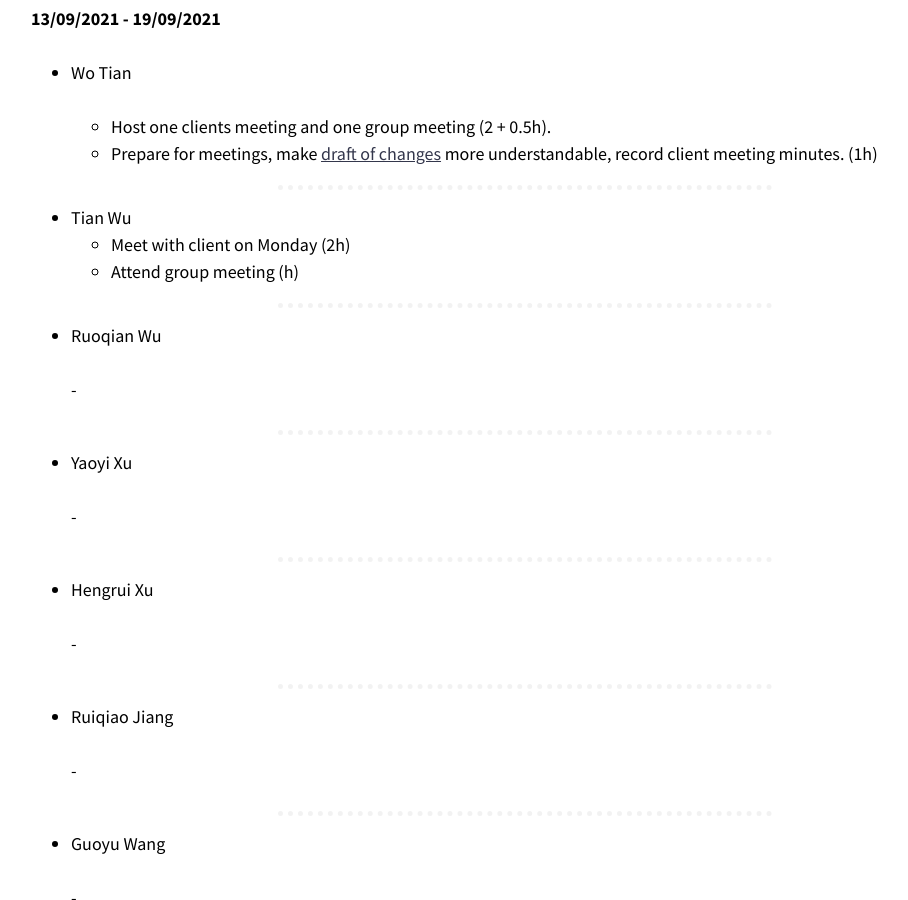
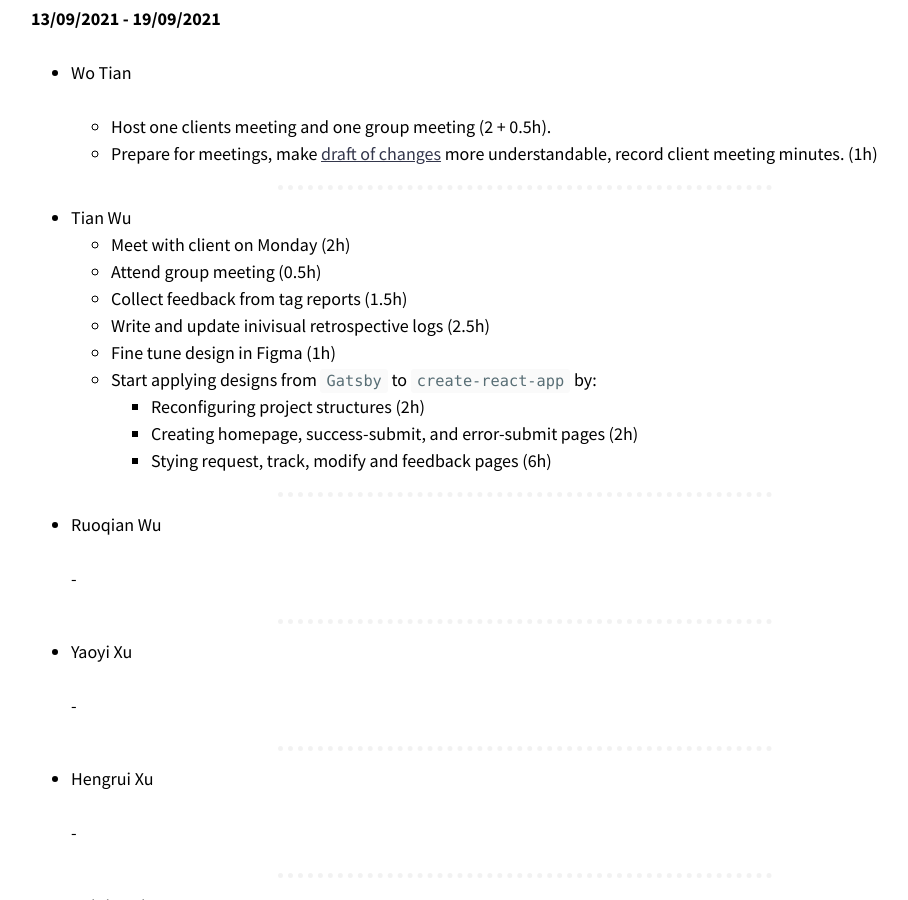
Before and after one commit to optofab/optofab.github.io, a Jekyll site: the page built from work_records.md, in a window 1280 px wide and 900 px high, scrolled down 12140 px. Shown: the whole window, without its empty margins (115-1023 px from the left). Built offline with Jekyll 4.4.1, drawn with Linux system fonts in a browser that asks for light colours; nearby versions of some CDN libraries; emoji names are drawn with the system emoji font; some of the changed text lies outside the part shown.

Commit message:
add work records of term break week 2

```diff
--- a/work_records.md
+++ b/work_records.md
@@ -497,7 +497,14 @@ _[Don't forget to add hours for each of the work you've done. This line will be
 
 - Tian Wu
   - Meet with client on Monday (2h)
-  - Attend group meeting (h)
+  - Attend group meeting (0.5h)
+  - Collect feedback from tag reports (1.5h)
+  - Write and update inivisual retrospective logs (2.5h)
+  - Fine tune design in Figma (1h)
+  - Start applying designs from `Gatsby` to `create-react-app` by:
+    - Reconfiguring project structures (2h)
+    - Creating homepage, success-submit, and error-submit pages (2h)
+    - Stying request, track, modify and feedback pages (6h)
 
 <hr class="hr-dotted">
 
```
Also changed, not shown: other parts of work_records.md (+1 -1 lines).
